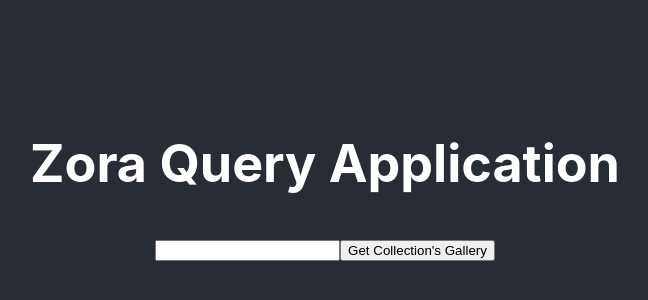
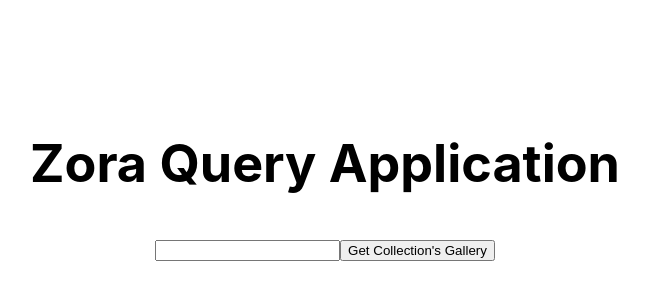
Before and after one commit to chuckroth/ZoraNFTApp, a React (Create React App) app in the folder client/: page / in a window 1280 px wide. Shown: the part 208-508 px from the top of the page, without its empty margins (315-963 px from the left). Built offline with nearby package versions, Linux system fonts and the light colour scheme.

Commit message:
changing up frontend

```diff
--- a/client/src/App.css
+++ b/client/src/App.css
@@ -14,14 +14,14 @@
 }
 
 .App-header {
-  background-color: #282c34;
+  background-color: white;
   min-height: 100vh;
   display: flex;
   flex-direction: column;
   align-items: center;
   justify-content: center;
   font-size: calc(10px + 2vmin);
-  color: white;
+  color: black
 }
 
 .App-link {
--- a/client/src/Form.js
+++ b/client/src/Form.js
@@ -12,7 +12,7 @@
             let imageArray = []
             const resp = await postName(name)
             if (resp === "Internal Server Error"){
-                imageArray = "Internal Server Error"
+                imageArray = "Internal Server Error: Bad Request"
             } else {
             let x
             for(x=0; x<resp.length; x++){
```
Also changed, not shown: 1 other file (tests, documents, lock files or other folders).
